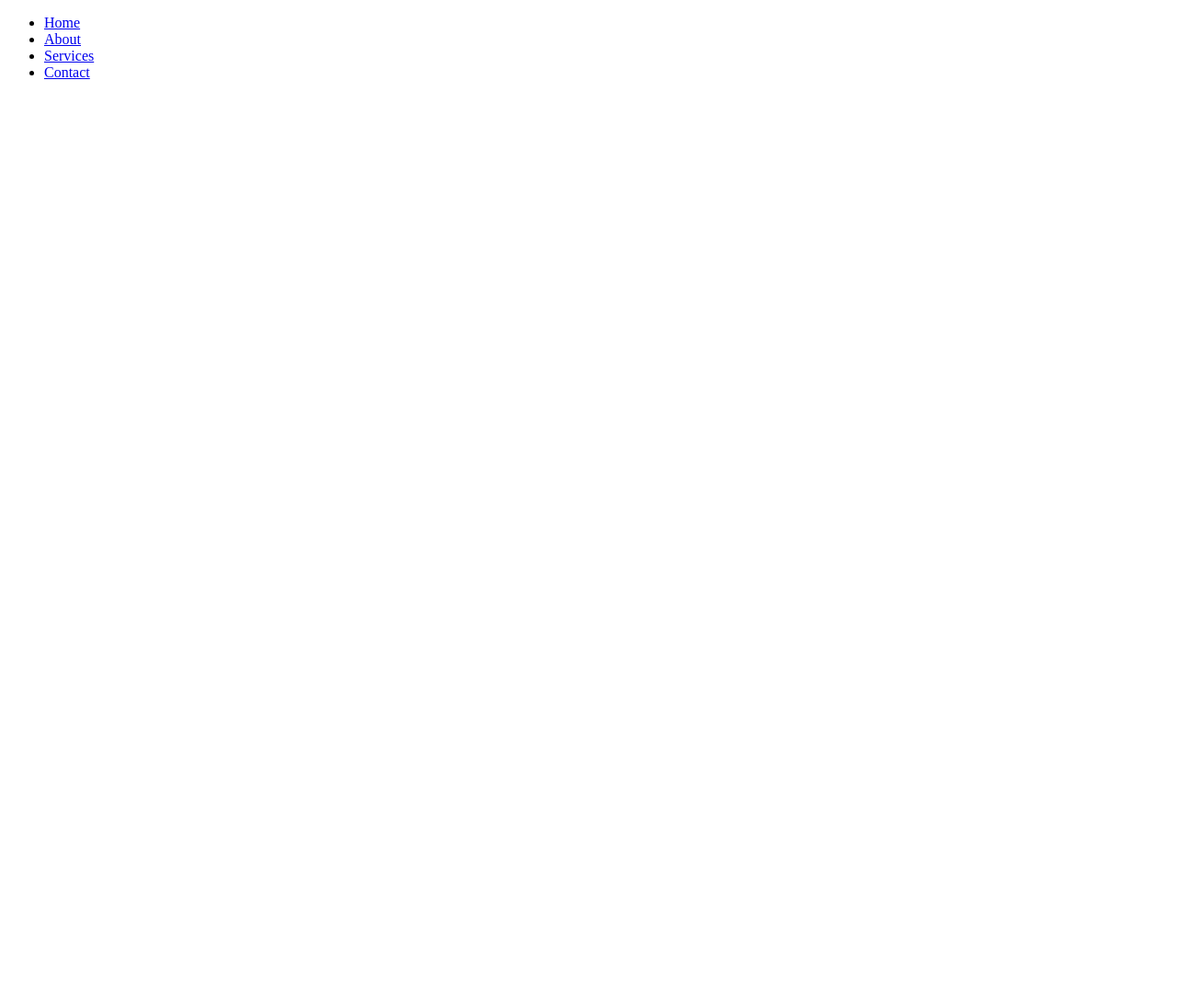
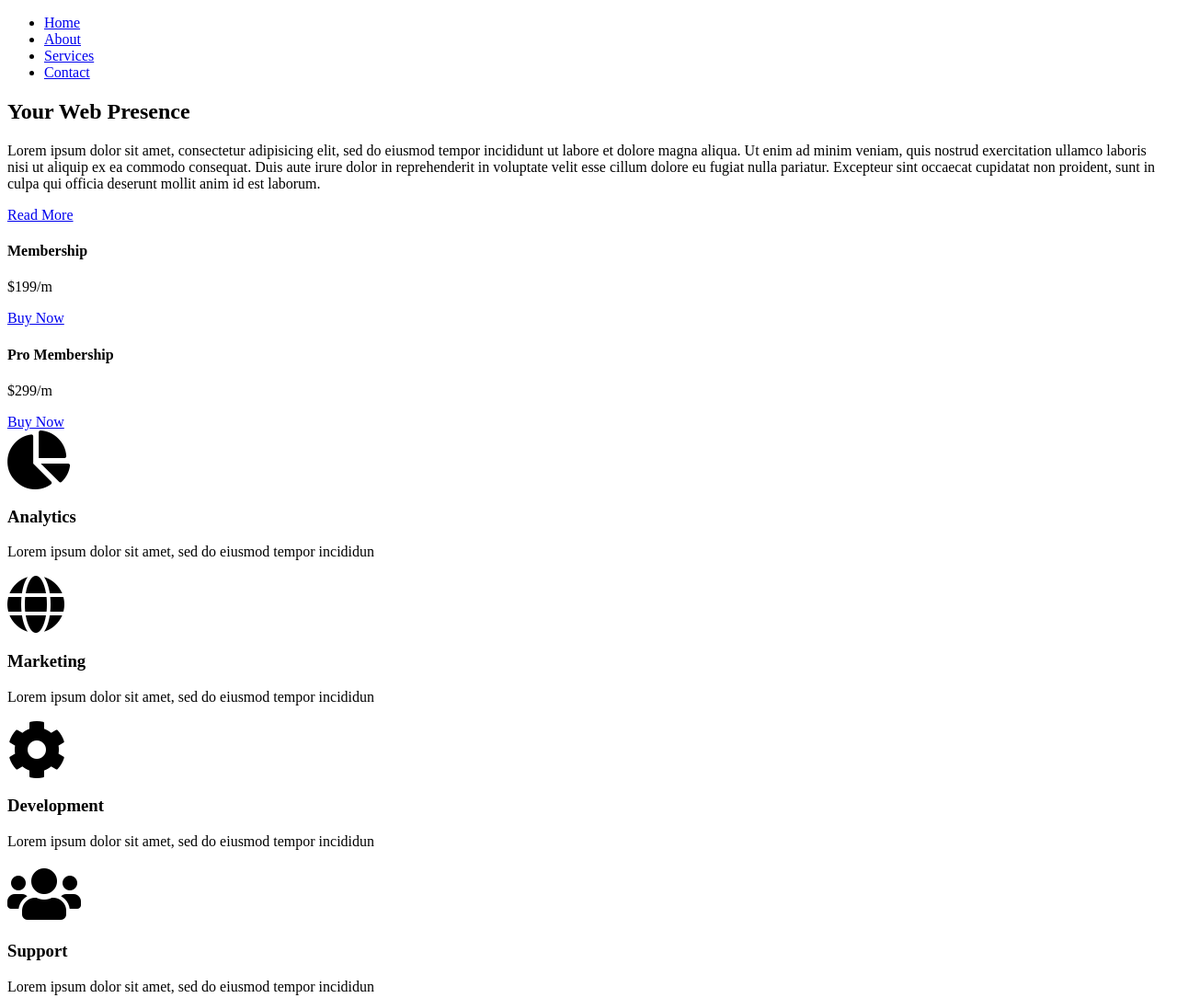
Before and after one commit to konstantin0s/gridWeb, a plain HTML site: page index.html in a window 1280 px wide. Shown: the top 1085 px of the page at 92% size. Before the commit the page ends 800 px from the top, so only its background shows below. Drawn offline with Linux system fonts and the light colour scheme.

Commit message:
Add sections to index page

```diff
--- a/index.html
+++ b/index.html
@@ -19,6 +19,62 @@
       <li> <a href="#">Contact</a> </li>
     </ul>
   </nav>
+<!-- Top container -->
+<section class="top-container">
+  <header class="showcase">
+    <h1>Your Web Presence </h1>
+            <p>Lorem ipsum dolor sit amet, consectetur adipisicing elit, sed do eiusmod tempor incididunt ut labore et dolore magna aliqua. Ut enim ad minim veniam, quis nostrud exercitation ullamco laboris nisi ut aliquip ex ea commodo consequat. Duis aute irure dolor in reprehenderit in voluptate velit esse cillum dolore eu fugiat nulla pariatur. Excepteur sint occaecat cupidatat non proident, sunt in culpa qui officia deserunt mollit anim id est laborum.</p>
+            <a href="#" class="btn">Read More</a>
+  </header>
+  <div class="top-box top-box-a">
+    <h4>Membership</h4>
+    <p class="price">$199/m</p>
+    <a href="#" class="btn">Buy Now</a>
+  </div>
+
+  <div class="top-box top-box-b">
+    <h4>Pro Membership</h4>
+    <p class="price">$299/m</p>
+    <a href="#" class="btn">Buy Now</a>
+  </div>
+
+</section>
+
+<!-- Boxes Section -->
+<section class="boxes">
+  <div class="box">
+    <i class="fas fa-chart-pie fa-4x"></i>
+    <h3>Analytics</h3>
+    <p>Lorem ipsum dolor sit amet, sed do eiusmod tempor incididun</p>
+  </div>
+  <div class="box">
+    <i class="fas fa-globe fa-4x"></i>
+    <h3>Marketing</h3>
+    <p>Lorem ipsum dolor sit amet, sed do eiusmod tempor incididun</p>
+  </div>
+  <div class="box">
+    <i class="fas fa-cog fa-4x"></i>
+    <h3>Development</h3>
+    <p>Lorem ipsum dolor sit amet, sed do eiusmod tempor incididun</p>
+  </div>
+  <div class="box">
+    <i class="fas fa-users fa-4x"></i>
+    <h3>Support</h3>
+    <p>Lorem ipsum dolor sit amet, sed do eiusmod tempor incididun</p>
+  </div>
+
+</section>
+
+<!-- Info section -->
+<section class="info">
+  <img src="img/showcase.jpeg" alt="">
+  <div class="">
+    <h2>Your Business On The Web</h2>
+    <p>Lorem ipsum dolor sit amet, consectetur adipisicing elit, sed do eiusmod tempor incididunt ut labore et dolore magna aliqua. Ut enim ad minim veniam, quis nostrud exercitation ullamco laboris nisi ut aliquip ex ea commodo consequat. Duis aute irure dolor in reprehenderit in voluptate velit esse cillum dolore eu fugiat nulla pariatur. Excepteur sint occaecat cupidatat non proident, sunt in culpa qui officia deserunt mollit anim id est laborum.</p>
+    <a href="#" class="btn">Learn More</a>
+  </div>
+</section>
+
 </div>
 <!-- wrapper ends -->
 
```
